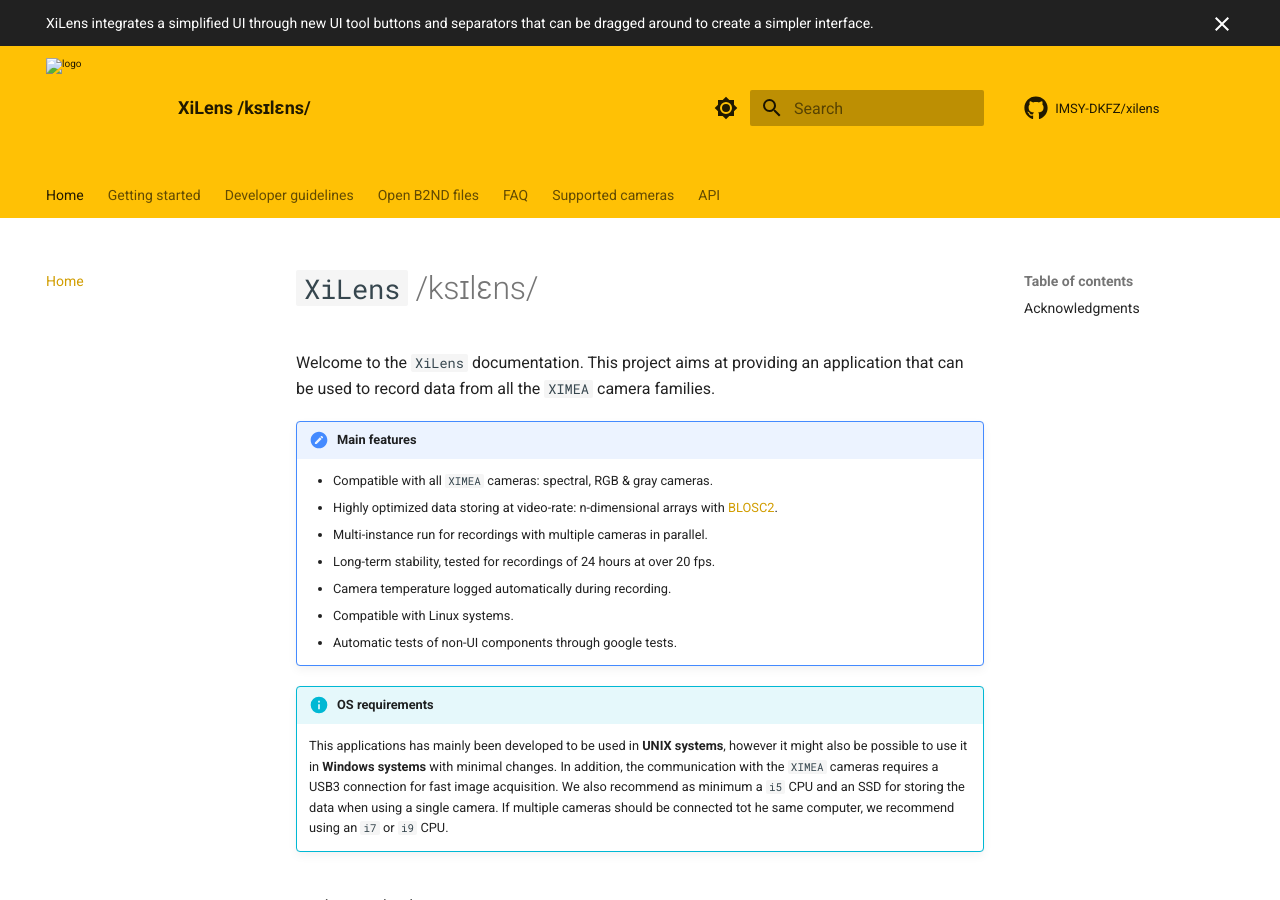
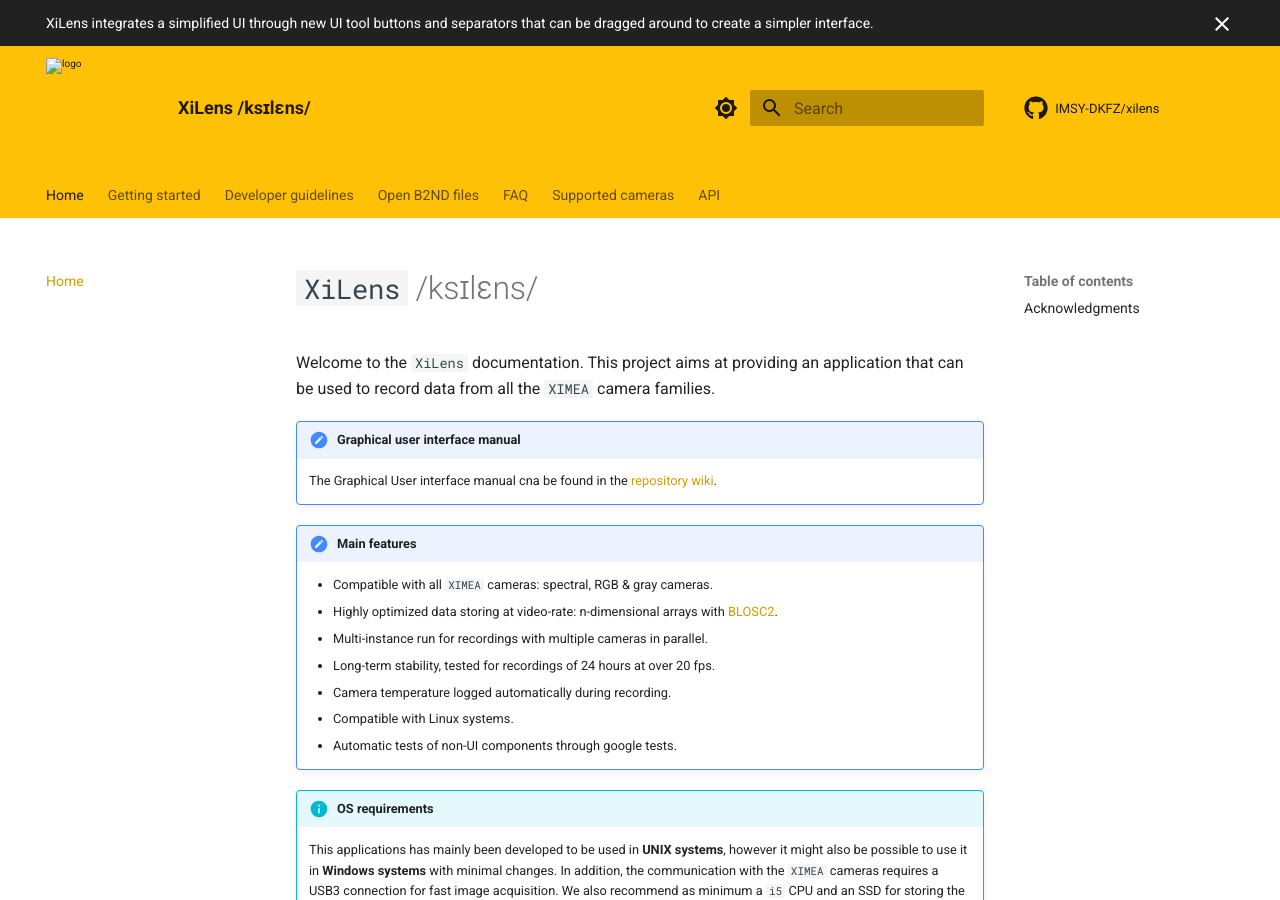
Before and after one commit to IMSY-DKFZ/xilens, an MkDocs documentation site: the page built from docs/index.md, in a window 1280 px wide and 900 px high. Built offline with MkDocs 1.6.1 and Material for MkDocs 9.7.7, drawn with Linux system fonts in a browser that asks for light colours; comment, search, counter and statistics services are not loaded.

```diff
--- a/docs/index.md
+++ b/docs/index.md
@@ -2,6 +2,10 @@
 
 Welcome to the ``XiLens`` documentation. This project aims at providing an application
 that can be used to record data from all the `XIMEA` camera families.
+
+!!! note "Graphical user interface manual"
+
+    The Graphical User interface manual cna be found in the [repository wiki](https://github.com/IMSY-DKFZ/xilens/wiki).
 
 !!! note "Main features"
 
--- a/resources/dark_amber.css
+++ b/resources/dark_amber.css
@@ -203,6 +203,11 @@
   border-top-right-radius: 4px;
   height: 32px;
 }
+
+QLineEdit[text=""] {
+    color: #808080;
+}
+
 
 /*  ------------------------------------------------------------------------  */
 /*  QComboBox  */
```
Also changed, not shown: 1 other file.
